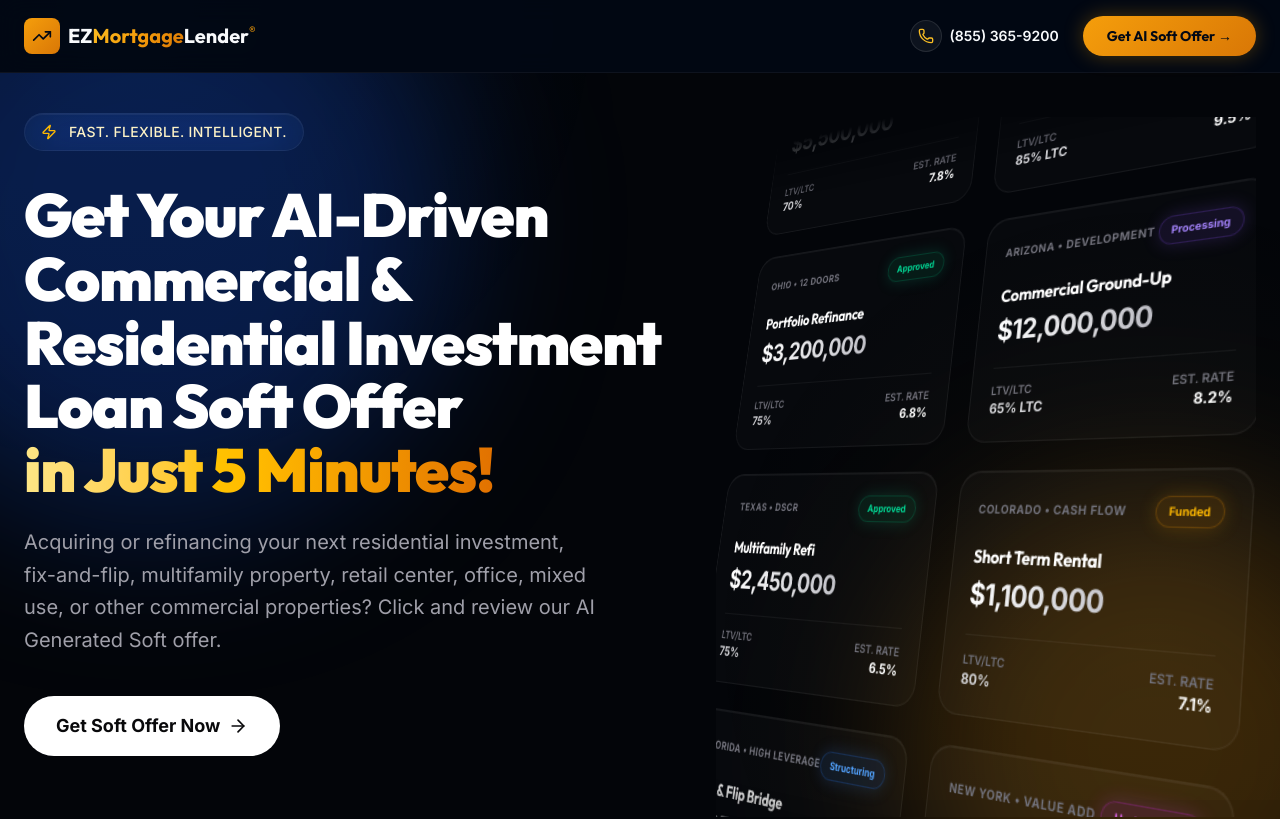
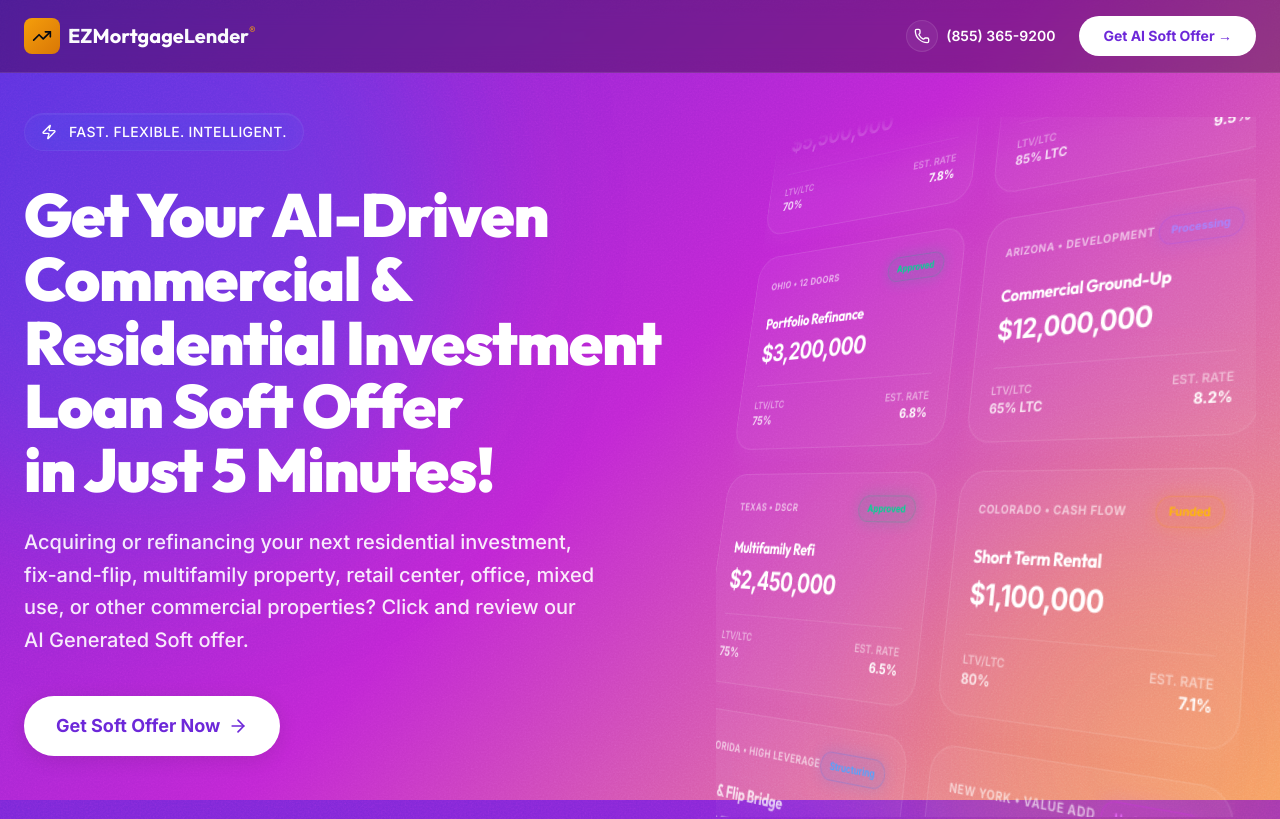
Before and after one commit to Soab42/ezmortgaze, a Next.js app: page / in a window 1280 px wide. Shown: the top 819 px of the page. Built offline with nearby package versions, Linux system fonts and the light colour scheme.

Commit message:
update contetn

```diff
--- a/app/globals.css
+++ b/app/globals.css
@@ -2,16 +2,17 @@
 /* Fonts loaded via <link> in layout.tsx <head> to avoid CSS @import ordering conflicts */
 
 :root {
-  --bg-primary: #030509; /* Deeper space grey */
-  --bg-secondary: #0a0f1c;
-  --bg-card: rgba(10, 15, 28, 0.4);
+  --bg-primary: #6d28d9; /* Deep Purple from reference */
+  --bg-secondary: #c026d3; /* Magenta/Fuchsia transition */
+  --bg-tertiary: #f6a47a; /* Warm Peach/Orange from reference */
+  --bg-card: rgba(255, 255, 255, 0.05);
   --gold: #efc354;
   --gold-light: #fde047;
   --gold-dark: #b45309;
   --blue-accent: #3b82f6;
   --text-primary: #ffffff;
-  --text-secondary: #a1a1aa; /* Zinc 400 */
-  --border-glass: rgba(255, 255, 255, 0.08);
+  --text-secondary: rgba(255, 255, 255, 0.7);
+  --border-glass: rgba(255, 255, 255, 0.12);
 }
 
 /* Base resets are handled by Tailwind v4 preflight */
@@ -21,11 +22,11 @@ html {
 }
 
 body {
-  background: var(--bg-primary);
+  background: linear-gradient(135deg, var(--bg-primary) 0%, var(--bg-secondary) 50%, var(--bg-tertiary) 100%);
   color: var(--text-primary);
   font-family: 'Inter', sans-serif;
   overflow-x: hidden;
-  /* Very subtle noise texture could go here */
+  min-height: 100vh;
 }
 
 h1, h2, h3, h4, h5 {
@@ -33,16 +34,25 @@ h1, h2, h3, h4, h5 {
   letter-spacing: -0.02em; /* Tighter leading for premium feel */
 }
 
-/* Ambient Animated Glows */
+/* Vibrant Noisy Background */
 .mesh-bg {
   position: fixed;
   top: 0; left: 0;
   width: 100vw; height: 100vh;
-  z-index: 0;
+  z-index: -2;
   pointer-events: none;
-  background:
-    radial-gradient(circle 800px at 10% 0%, rgba(59,130,246,0.06) 0%, transparent 60%),
-    radial-gradient(circle 900px at 90% 80%, rgba(239,195,84,0.04) 0%, transparent 50%);
+  background: linear-gradient(135deg, var(--bg-primary) 0%, var(--bg-secondary) 50%, var(--bg-tertiary) 100%);
+}
+
+.noisy-overlay {
+  position: fixed;
+  top: 0; left: 0;
+  width: 100vw; height: 100vh;
+  z-index: -1;
+  pointer-events: none;
+  opacity: 0.25;
+  filter: url(#noiseFilter);
+  mix-blend-mode: overlay;
 }
 
 .glow-orb {
--- a/app/layout.tsx
+++ b/app/layout.tsx
@@ -103,6 +103,24 @@ export default function RootLayout({
       </head>
       <body>
         <div className="mesh-bg" aria-hidden="true" />
+        <div className="noisy-overlay" aria-hidden="true" />
+
+        {/* SVG Noise Filter */}
+        <svg style={{ visibility: "hidden", position: "absolute", width: 0, height: 0 }}>
+          <filter id="noiseFilter">
+            <feTurbulence
+              type="fractalNoise"
+              baseFrequency="0.6"
+              numOctaves="3"
+              stitchTiles="stitch"
+            />
+            <feColorMatrix
+              type="saturate"
+              values="0"
+            />
+          </filter>
+        </svg>
+
         {children}
       </body>
     </html>
--- a/components/HeroSection.tsx
+++ b/components/HeroSection.tsx
@@ -48,31 +48,30 @@ export default function HeroSection() {
 
         {/* Left Column: Typography & CTAs */}
         <div className="flex flex-col items-start text-left lg:mt-0">
-          <div className="hero-text flex items-center gap-3 px-4 py-2 rounded-full glass-panel mb-8 border-amber-500/20">
-            <Zap className="w-4 h-4 text-amber-400" />
-            <span className="text-sm font-medium tracking-wide text-amber-100 uppercase">
+          <div className="hero-text flex items-center gap-3 px-4 py-2 rounded-full glass-panel mb-8 border-white/20 bg-white/5">
+            <Zap className="w-4 h-4 text-white" />
+            <span className="text-sm font-medium tracking-wide text-white uppercase">
               Fast. Flexible. Intelligent.
             </span>
           </div>
 
-          <h1 className="hero-text font-black leading-[1.05] tracking-tight mb-6"
+          <h1 className="hero-text font-black leading-[1.05] tracking-tight mb-6 text-white"
             style={{ fontSize: "clamp(3.8rem, 7vw, 1.5rem)" }}>
             Get Your AI-Driven Commercial & Residential Investment Loan Soft Offer {" "}
             <br />
-            <span className="bg-clip-text text-transparent bg-gradient-to-r from-amber-200 via-amber-400 to-amber-600">
+            <span className="text-white">
               in Just 5 Minutes!
             </span>
           </h1>
 
-          <p className="hero-text text-zinc-400 text-lg md:text-xl max-w-xl leading-relaxed mb-10">
+          <p className="hero-text text-white/90 text-lg md:text-xl max-w-xl leading-relaxed mb-10 font-medium">
             Acquiring or refinancing your next residential investment, fix-and-flip, multifamily property, retail center, office, mixed use, or other commercial properties? Click and review our AI Generated Soft offer.
           </p>
 
           <div className="hero-text flex flex-col sm:flex-row gap-5 w-full sm:w-auto mb-16">
-            <a href="https://softoffer.commerciallendingusa.com/login" className="group relative px-8 py-4 rounded-full bg-white text-zinc-950 font-bold text-lg overflow-hidden transition-transform hover:scale-105 inline-flex items-center justify-center gap-2">
+            <a href="https://softoffer.commerciallendingusa.com/login" className="group relative px-8 py-4 rounded-full bg-white text-[#6d28d9] font-bold text-lg overflow-hidden transition-transform hover:scale-105 inline-flex items-center justify-center gap-2 shadow-[0_4px_20px_rgba(0,0,0,0.1)] hover:shadow-[0_0_40px_rgba(255,255,255,0.6)]">
               <span className="relative z-10">Get Soft Offer Now</span>
               <ArrowRight className="w-5 h-5 relative z-10 group-hover:translate-x-1 transition-transform" />
-              <div className="absolute inset-0 bg-gradient-to-r from-amber-200 to-amber-400 opacity-0 group-hover:opacity-100 transition-opacity" />
             </a>
 
             {/* <a href="#how-it-works" className="px-8 py-4 rounded-full border border-white/10 text-white font-medium text-lg flex items-center justify-center hover:bg-white/5 transition-colors">
@@ -111,24 +110,24 @@ export default function HeroSection() {
             {/* Column 1 (Slower) */}
             <div className="w-[260px] flex flex-col animate-marquee-up">
               {[...LIVE_OFFERS, ...LIVE_OFFERS].map((offer, i) => (
-                <div key={`col1-${i}`} className="w-full glass-panel p-5 rounded-3xl mb-6 shadow-[0_8px_30px_rgb(0,0,0,0.12)] border border-white/5 bg-zinc-900/60 backdrop-blur-xl transition-all duration-300 hover:scale-[1.02] hover:bg-zinc-800/80 hover:border-white/20 cursor-default">
+                <div key={`col1-${i}`} className="w-full relative overflow-hidden p-5 rounded-3xl mb-6 shadow-[0_8px_32px_0_rgba(255,255,255,0.05)] border border-white/10 bg-white/5 backdrop-blur-md transition-all duration-300 hover:scale-[1.02] hover:bg-white/10 hover:border-white/20 cursor-default">
                   <div className="flex justify-between items-center mb-4">
-                    <span className="text-[10px] font-bold text-zinc-500 tracking-wider uppercase">{offer.location}</span>
+                    <span className="text-[10px] font-bold text-white/60 tracking-wider uppercase">{offer.location}</span>
                     <span className={`px-2.5 py-1 text-[9px] font-bold rounded-full border ${offer.colorClasses}`}>
                       {offer.status}
                     </span>
                   </div>
                   <h4 className="text-white font-bold text-[15px] mb-1">{offer.type}</h4>
-                  <div className="text-2xl font-black bg-clip-text text-transparent bg-linear-to-r from-white to-zinc-400 mb-4 tracking-tight">
+                  <div className="text-2xl font-black text-white mb-4 tracking-tight">
                     {offer.amount}
                   </div>
-                  <div className="flex justify-between items-center border-t border-white/5 pt-3">
+                  <div className="flex justify-between items-center border-t border-white/10 pt-3">
                     <div className="flex flex-col">
-                      <span className="text-[10px] text-zinc-500 font-semibold uppercase">LTV/LTC</span>
-                      <span className="text-xs font-bold text-zinc-300">{offer.ltv}</span>
+                      <span className="text-[10px] text-white/50 font-semibold uppercase">LTV/LTC</span>
+                      <span className="text-xs font-bold text-white/80">{offer.ltv}</span>
                     </div>
                     <div className="flex flex-col items-end">
-                      <span className="text-[10px] text-zinc-500 font-semibold uppercase">Est. Rate</span>
+                      <span className="text-[10px] text-white/50 font-semibold uppercase">Est. Rate</span>
                       <span className="text-xs font-bold text-white">{offer.rate}</span>
                     </div>
                   </div>
@@ -139,24 +138,24 @@ export default function HeroSection() {
             {/* Column 2 (Faster, staggered start) */}
             <div className="w-[260px] flex flex-col animate-marquee-up-fast">
               {[...LIVE_OFFERS.slice(3).concat(LIVE_OFFERS.slice(0, 3)), ...LIVE_OFFERS.slice(3).concat(LIVE_OFFERS.slice(0, 3))].map((offer, i) => (
-                <div key={`col2-${i}`} className="w-full glass-panel p-5 rounded-3xl mb-6 shadow-[0_8px_30px_rgb(0,0,0,0.12)] border border-white/5 bg-zinc-950/40 backdrop-blur-md transition-all duration-300 hover:scale-[1.02] hover:bg-zinc-900/80 hover:border-white/20 cursor-default">
+                <div key={`col2-${i}`} className="w-full relative overflow-hidden p-5 rounded-3xl mb-6 shadow-[0_8px_32px_0_rgba(255,255,255,0.05)] border border-white/10 bg-white/5 backdrop-blur-md transition-all duration-300 hover:scale-[1.02] hover:bg-white/10 hover:border-white/20 cursor-default">
                   <div className="flex justify-between items-center mb-4">
-                    <span className="text-[10px] font-bold text-zinc-500 tracking-wider uppercase">{offer.location}</span>
+                    <span className="text-[10px] font-bold text-white/60 tracking-wider uppercase">{offer.location}</span>
                     <span className={`px-2.5 py-1 text-[9px] font-bold rounded-full border ${offer.colorClasses}`}>
                       {offer.status}
                     </span>
                   </div>
                   <h4 className="text-white font-bold text-[15px] mb-1">{offer.type}</h4>
-                  <div className="text-2xl font-black bg-clip-text text-transparent bg-linear-to-r from-white to-zinc-400 mb-4 tracking-tight">
+                  <div className="text-2xl font-black text-white mb-4 tracking-tight">
                     {offer.amount}
                   </div>
-                  <div className="flex justify-between items-center border-t border-white/5 pt-3">
+                  <div className="flex justify-between items-center border-t border-white/10 pt-3">
                     <div className="flex flex-col">
-                      <span className="text-[10px] text-zinc-500 font-semibold uppercase">LTV/LTC</span>
-                      <span className="text-xs font-bold text-zinc-300">{offer.ltv}</span>
+                      <span className="text-[10px] text-white/50 font-semibold uppercase">LTV/LTC</span>
+                      <span className="text-xs font-bold text-white/80">{offer.ltv}</span>
                     </div>
                     <div className="flex flex-col items-end">
-                      <span className="text-[10px] text-zinc-500 font-semibold uppercase">Est. Rate</span>
+                      <span className="text-[10px] text-white/50 font-semibold uppercase">Est. Rate</span>
                       <span className="text-xs font-bold text-white">{offer.rate}</span>
                     </div>
                   </div>
--- a/components/Navbar.tsx
+++ b/components/Navbar.tsx
@@ -16,7 +16,7 @@ export default function Navbar() {
   const [menuOpen, setMenuOpen] = useState(false);
 
   return (
-    <nav className="sticky top-0 left-0 right-0 z-50 w-full bg-[#020814]/90 backdrop-blur-md border-b border-white/5 py-4">
+    <nav className="sticky top-0 left-0 right-0 z-50 w-full bg-black/30 backdrop-blur-md border-b border-white/10 py-4">
       <div className="max-w-7xl mx-auto px-6 flex items-center justify-between">
         {/* Logo */}
         <Link href="/" className="flex items-center gap-2 no-underline group">
@@ -30,7 +30,7 @@ export default function Navbar() {
             className="text-xl font-bold"
             style={{ fontFamily: "Outfit, sans-serif", color: "#f8fafc" }}
           >
-            EZ<span className="gradient-text-gold">Mortgage</span>Lender
+            EZ<span className="text-white">Mortgage</span>Lender
             <span className="text-xs align-super" style={{ color: "#f59e0b" }}>®</span>
           </span>
         </Link>
@@ -41,7 +41,7 @@ export default function Navbar() {
             <li key={link.href}>
               <Link
                 href={link.href}
-                className="text-sm font-medium transition-colors duration-200 no-underline hover:text-[#fbbf24] text-[#94a3b8]"
+                className="text-sm font-medium transition-colors duration-200 no-underline hover:text-white text-white/80"
               >
                 {link.label}
               </Link>
@@ -53,16 +53,16 @@ export default function Navbar() {
         <div className="hidden md:flex items-center gap-6">
           <a
             href="tel:8553659200"
-            className="flex items-center gap-2 text-sm font-semibold text-[#f8fafc] hover:text-[#fbbf24] transition-colors no-underline group"
+            className="flex items-center gap-2 text-sm font-semibold text-white hover:text-white/80 transition-colors no-underline group"
           >
-            <div className="w-8 h-8 rounded-full bg-white/5 flex items-center justify-center border border-white/10 group-hover:border-[#fbbf24]/30">
-              <Phone className="w-4 h-4 text-[#fbbf24]" />
+            <div className="w-8 h-8 rounded-full bg-white/5 flex items-center justify-center border border-white/10 group-hover:border-white/30">
+              <Phone className="w-4 h-4 text-white" />
             </div>
             <span>(855) 365-9200</span>
           </a>
           <Link
             href="https://softoffer.commerciallendingusa.com/login"
-            className="btn-gold px-6 py-2.5 text-sm no-underline"
+            className="bg-white text-[#6d28d9] hover:bg-white/90 font-bold rounded-full px-6 py-2.5 text-sm no-underline transition-colors"
           >
             Get AI Soft Offer →
           </Link>
@@ -80,12 +80,12 @@ export default function Navbar() {
 
       {/* Mobile menu */}
       {menuOpen && (
-        <div className="md:hidden absolute top-full left-0 right-0 bg-[#020814]/95 backdrop-blur-xl border-b border-white/5 px-6 py-6 flex flex-col gap-4">
+        <div className="md:hidden absolute top-full left-0 right-0 bg-black/60 backdrop-blur-xl border-b border-white/10 px-6 py-6 flex flex-col gap-4">
           {/* {navLinks.map((link) => (
             <Link
               key={link.href}
               href={link.href}
-              className="text-base font-medium no-underline hover:text-[#fbbf24] transition-colors text-[#94a3b8]"
+              className="text-base font-medium no-underline hover:text-white transition-colors text-white/80"
               onClick={() => setMenuOpen(false)}
             >
               {link.label}
@@ -93,14 +93,14 @@ export default function Navbar() {
           ))} */}
           <a
             href="tel:8553659200"
-            className="flex items-center justify-center gap-2 text-lg font-bold text-[#f8fafc] py-4 bg-white/5 rounded-xl border border-white/10 no-underline mb-2"
+            className="flex items-center justify-center gap-2 text-lg font-bold text-white py-4 bg-white/5 rounded-xl border border-white/10 no-underline mb-2"
           >
-            <Phone className="w-5 h-5 text-[#fbbf24]" />
+            <Phone className="w-5 h-5 text-white" />
             <span>(855) 365-9200</span>
           </a>
           <Link
             href="https://softoffer.commerciallendingusa.com/login"
-            className="btn-gold px-6 py-3 text-center text-sm mt-2 no-underline"
+            className="bg-white text-[#6d28d9] font-bold rounded-full px-6 py-3 text-center text-sm mt-2 no-underline"
             onClick={() => setMenuOpen(false)}
           >
             Get AI Soft Offer →
```
Also changed, not shown: components/CTASection.tsx (+7 -8 lines), components/Footer.tsx (+16 -15 lines), components/HowItWorks.tsx (+10 -10 lines), components/LoanPrograms.tsx (+17 -3 lines), components/WhyChooseUs.tsx (+9 -9 lines), components/WhySection.tsx (+6 -6 lines).
